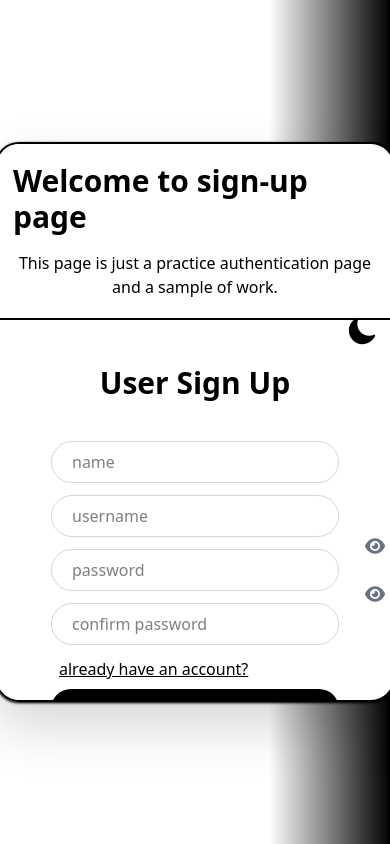
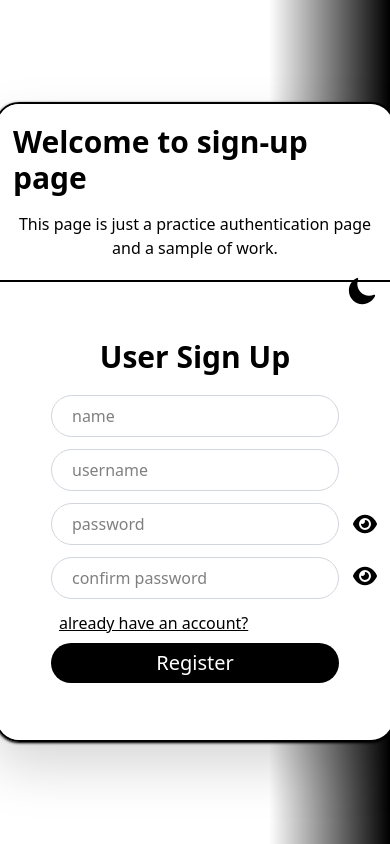
Before and after one commit to mmd-rahimi/authentication-page, a React (Vite) app: page /Creat in a window 390 px wide. Built offline with nearby package versions, Linux system fonts and the light colour scheme.

Commit message:
register desining finished

```diff
--- a/src/components/my components/LoginForm/LoginForm.tsx
+++ b/src/components/my components/LoginForm/LoginForm.tsx
@@ -46,7 +46,7 @@ function LoginForm() {
             <div>
               <input id="username"
                 {...register("username")}
-                className={`border px-5 py-2 rounded-3xl w-[18rem] ${
+                className={`border px-5 py-2 rounded-3xl w-[18rem] md:w-[22rem] lg:w-[18rem] ${
                   errors.username ? "border-red-500" : "border-gray-300"
                 }`}
                 type="text"
@@ -63,7 +63,7 @@ function LoginForm() {
               <div className="flex flex-row justify-between items-center">
                 <input id="password"
                   {...register("password")}
-                  className={`border px-5 py-2 rounded-3xl w-[18rem] ${
+                  className={`border px-5 py-2 rounded-3xl w-[18rem] md:w-[22rem] lg:w-[18rem] ${
                     errors.password ? "border-red-500" : "border-gray-300"
                   }`}
                   type={showPassword ? "text" : "password"}
--- a/src/components/my components/SignUpForm/CreateAccountModule.tsx
+++ b/src/components/my components/SignUpForm/CreateAccountModule.tsx
@@ -6,7 +6,7 @@ function LoginModule() {
     // module container
     <div
       className="rounded-3xl drop-shadow-2xl overflow-hidden shadow shadow-black dark:shadow-white border-black dark:border-white border-2
-    w-[25rem] h-[35rem]
+    w-[25rem] h-[40rem]
      sm:w-[28rem] sm:h-[40rem]
      md:w-[32rem] md:h-[40rem]
      lg:w-[60rem] lg:h-[40rem]
@@ -28,7 +28,7 @@ function LoginModule() {
           </div>
         </div>
         {/* input side */}
-        <div className="bg-white dark:bg-black text-black dark:text-white h-[72%] w-full lg:h-full lg:w-[40%] px-6 py-12 flex flex-row justify-center items-center">
+        <div className="bg-white dark:bg-black text-black dark:text-white h-[72%] w-full lg:h-full lg:w-[40%] px-6 py-4 flex flex-row justify-center items-center">
           <div className="lg:hidden block absolute top-41 right-2 sm:top-47 sm:right-2  z-10">
             <ThemeToggle />
           </div>
--- a/src/components/my components/SignUpForm/SignUpForm.tsx
+++ b/src/components/my components/SignUpForm/SignUpForm.tsx
@@ -40,7 +40,7 @@ function SignUpForm() {
   return (
     <div className="">
       <form onSubmit={onSubmit}>
-        <div className="flex flex-col gap-10 justify-center items-center">
+        <div className="flex flex-col gap-5 lg:gap-10  justify-center items-center">
           <div className="font-bold text-3xl">User Sign Up</div>
 
           <div className="flex flex-col justify-center items-center gap-3">
@@ -49,7 +49,7 @@ function SignUpForm() {
             <div>
               <input id="name"
                 {...register("name")}
-                className={`border px-5 py-2 rounded-3xl w-[18rem] ${
+                className={`border px-5 py-2 rounded-3xl w-[18rem] md:w-[22rem] lg:w-[18rem] ${
                   errors.name ? "border-red-500" : "border-gray-300"
                 }`}
                 type="text"
@@ -65,7 +65,7 @@ function SignUpForm() {
             <div>
               <input id="username"
                 {...register("username")}
-                className={`border px-5 py-2 rounded-3xl w-[18rem] ${
+                className={`border px-5 py-2 rounded-3xl w-[18rem] md:w-[22rem] lg:w-[18rem] ${
                   errors.username ? "border-red-500" : "border-gray-300"
                 }`}
                 type="text"
@@ -81,7 +81,7 @@ function SignUpForm() {
             <div>
               <input id="password"
                 {...register("password")}
-                className={`border px-5 py-2 rounded-3xl w-[18rem] ${
+                className={`border px-5 py-2 rounded-3xl w-[18rem] md:w-[22rem] lg:w-[18rem] ${
                   errors.password ? "border-red-500" : "border-gray-300"
                 }`}
                 type={showPassword ? "text" : "password"}
@@ -89,13 +89,13 @@ function SignUpForm() {
               />
               <button
                 type="button"
-                className="absolute right-2 top-98"
+                className="absolute right-4 top-102 sm:right-10 lg:right-3 lg:top-82"
                 onClick={() => setShowPassword(!showPassword)}
               >
                 {showPassword ? (
-                  <FaEyeSlash className="h-5 w-5 text-gray-500" />
+                  <FaEyeSlash className="h-6 w-6 text-black dark:text-white cursor-pointer transition duration-100 hover:scale-105" />
                 ) : (
-                  <FaEye className="h-5 w-5 text-gray-500" />
+                  <FaEye className="h-6 w-6 text-black dark:text-white cursor-pointer transition duration-100 hover:scale-105" />
                 )}
               </button>
               {errors.password && (
@@ -108,7 +108,7 @@ function SignUpForm() {
             <div>
               <input id="confirmpassword"
                 {...register("confirmPassword")}
-                className={`border px-5 py-2 rounded-3xl w-[18rem] ${
+                className={`border px-5 py-2 rounded-3xl w-[18rem] md:w-[22rem] lg:w-[18rem] ${
                   errors.confirmPassword ? "border-red-500" : "border-gray-300"
                 }`}
                 type={showConfirmPassword ? "text" : "password"}
@@ -116,13 +116,13 @@ function SignUpForm() {
               />
               <button
                 type="button"
-                className="absolute right-2 top-110"
+                className="absolute right-4 top-115 sm:right-10 lg:right-3 lg:top-96"
                 onClick={() => setShowConfirmPassword(!showConfirmPassword)}
               >
                 {showConfirmPassword ? (
-                  <FaEyeSlash className="h-5 w-5 text-gray-500" />
+                  <FaEyeSlash className="h-6 w-6 text-black dark:text-white cursor-pointer transition duration-100 hover:scale-105" />
                 ) : (
-                  <FaEye className="h-5 w-5 text-gray-500" />
+                  <FaEye className="h-6 w-6 text-black dark:text-white cursor-pointer transition duration-100 hover:scale-105" />
                 )}
               </button>
               {errors.confirmPassword && (
```
